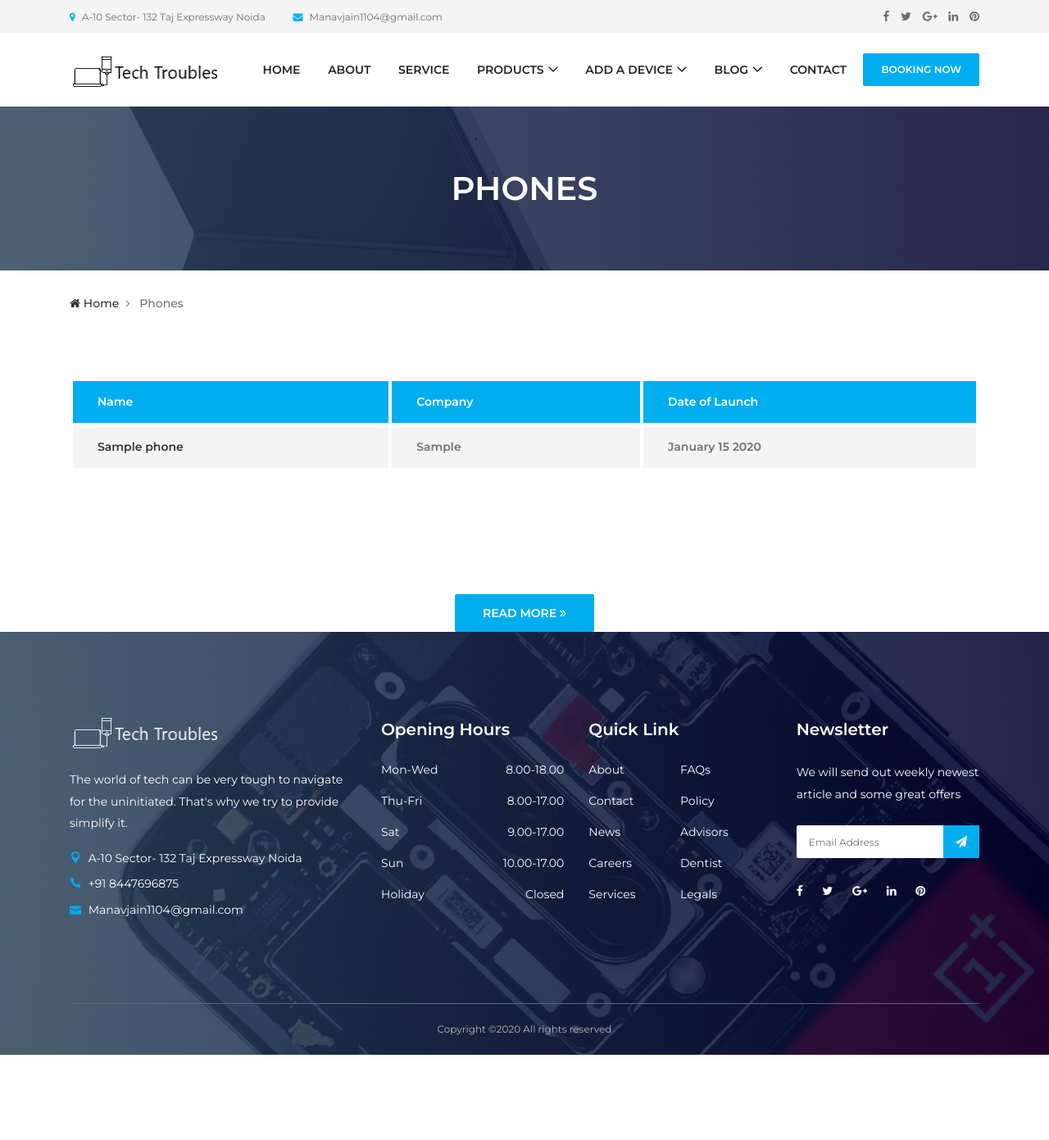
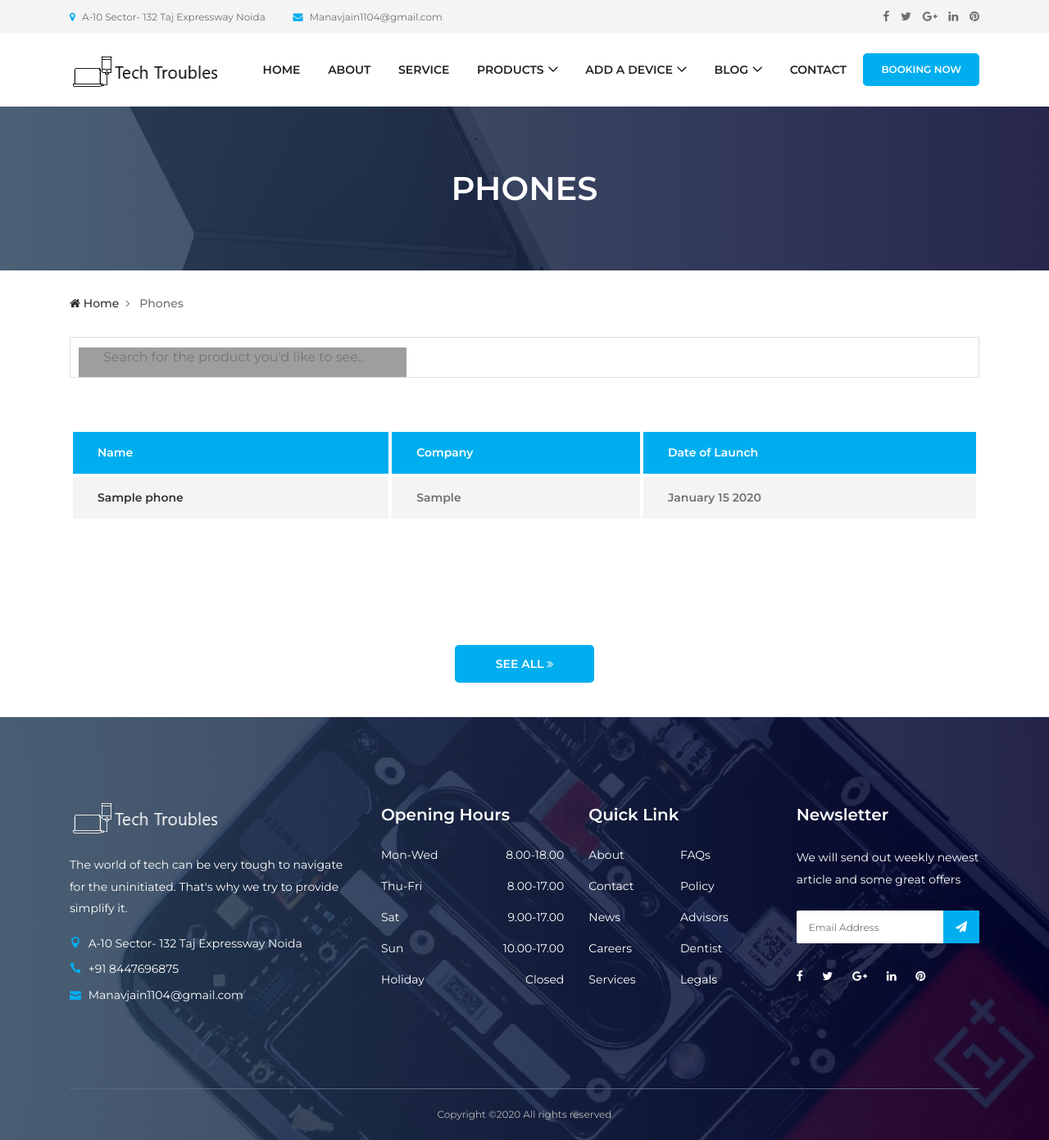
Before and after one commit to Manavjain1104/FlaskWebsite, a Flask app: page /phones in a window 1280 px wide; the page is wider, and only the part inside the window is pictured. Shown: that part at 82% size. Before the commit the page ends 1287 px from the top of that part, so only its background shows below. Run offline with Flask 2, Linux system fonts and the light colour scheme; tables that the repository leaves empty or names only in its code hold one stand-in row (values such as "Sample post"); some libraries are stand-ins or nearby versions; some web fonts are replaced; grey boxes are pictures that could not be loaded.

Commit message:
SearchBar added

```diff
--- a/Templates/phones.html
+++ b/Templates/phones.html
@@ -20,14 +20,15 @@
 {% endblock content %}
 
 {% block Pricing %}
-
-  </table>
+<div class="container">
+    <input type="text" id="myInput" onkeyup="myFunction()" placeholder="Search for the product you'd like to see..">
+  </div>
   <section class="dento-pricing-table-area mt-50 section-padding-0-100">
     <div class="container">
       <div class="row">
         <div class="col-12">
           <div class="dento-price-table table-responsive">
-            <table class="table table-borderless mb-0">
+            <table id="myTable" class="table table-borderless mb-0">
               <thead>
                 <tr>
                   <th scope="col">Name</th>
@@ -43,7 +44,7 @@
                     <td>{{item[3]}}</td>
                   </tr>
                 {% endfor %}
-			 </tbody>
+			        </tbody>
             </table>
           </div>
         </div>
@@ -52,9 +53,38 @@
   </section>
     <div class="col-12">
       <div class="more-btn text-center mt-50">
-        <a href="#" class="btn dento-btn">Read More <i class="fa fa-angle-double-right"></i></a>
+        <a href="/phones" class="btn dento-btn">See all <i class="fa fa-angle-double-right"></i></a>
       </div>
+      <br>
+      <br>
     </div>
+
+
+
+
+<script>
+function myFunction() {
+  // Declare variables
+  var input, filter, table, tr, td, i, txtValue;
+  input = document.getElementById("myInput");
+  filter = input.value.toUpperCase();
+  table = document.getElementById("myTable");
+  tr = table.getElementsByTagName("tr");
+
+  // Loop through all table rows, and hide those who don't match the search query
+  for (i = 1; i < tr.length; i++) {
+    td = tr[i].getElementsByTagName("th")[0];
+    if (td) {
+      txtValue = td.textContent || td.innerText;
+      if (txtValue.toUpperCase().indexOf(filter) > -1) {
+        tr[i].style.display = "";
+      } else {
+        tr[i].style.display = "none";
+      }
+    }
+  }
+}
+</script>
 
 
 {% endblock Pricing %}
--- a/static/website/css/style.css
+++ b/static/website/css/style.css
@@ -408,7 +408,7 @@ ul {
   text-align: center;
   text-transform: uppercase;
   color: #ffffff;
-  border-radius: 2px;
+  border-radius: 5px;
   background-color: #00aeef;
   -webkit-transition: all 500ms;
   -o-transition: all 500ms;
@@ -1537,3 +1537,14 @@ ul {
     padding: 15px; }
 
 /*# sourceMappingURL=style.css.map */
+
+#myInput {
+  background-image: url('/css/searchicon.png'); /* Add a search icon to input */
+  background-position: 10px 12px; /* Position the search icon */
+  background-repeat: no-repeat; /* Do not repeat the icon image */
+  width: 100%; /* Full-width */
+  font-size: 16px; /* Increase font-size */
+  padding: 12px 20px 12px 40px; /* Add some padding */
+  border: 1px solid #ddd; /* Add a grey border */
+  margin-bottom: 12px; /* Add some space below the input */
+}
```
Also changed, not shown: Templates/laptops.html (+29 -2 lines).
